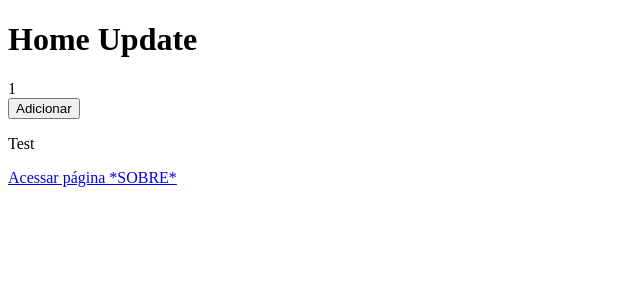
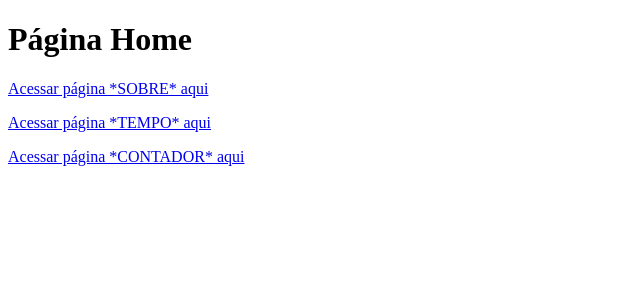
Before and after one commit to AndreMyszko/verselintegration, a Next.js app: page / in a window 1280 px wide. Shown: the top 300 px of the page, without its empty margins (0-640 px from the left). Built offline with nearby package versions, Linux system fonts and the light colour scheme.

Commit message:
adicionando pagina contador e tempo

```diff
--- a/pages/index.js
+++ b/pages/index.js
@@ -1,33 +1,34 @@
 //import React from 'react';
-import {useState} from 'react';
+import Link from 'next/link';
 
-function Home(){
+function Home() {
     return (
         //Carregamento do HTML da página está sendo feito aqui.
         <div>
-            <h1>Home Update</h1>
-            <Contador />
-            <p>Test</p>
-            <a href="/sobre">Acessar página *SOBRE*</a>
+
+            <h1>Página Home</h1>
+
+            <p>
+                <Link href="/sobre">
+                    <a >Acessar página *SOBRE* aqui</a>
+                </Link>
+            </p>
+
+            <p>
+                <Link href="/tempo">
+                    <a >Acessar página *TEMPO* aqui</a>
+                </Link>
+            </p>
+
+            <p>
+                <Link href="/contador">
+                    <a >Acessar página *CONTADOR* aqui</a>
+                </Link>
+            </p>
+
         </div>
 
     )
 }
 
-function Contador(){
-    const [contador, setContador] = useState(1);
-
-    function adicionarContador(){
-        setContador(contador + 1);
-    }
-
-    return(
-        //Carregamento do HTML da página está sendo feito aqui.
-        <div>
-            <div>{contador}</div>
-            <button onClick={adicionarContador}>Adicionar</button>
-        </div>
-    )
-}
-
 export default Home;
```
Also changed, not shown: pages/contador.js (added, +40 -0 lines), pages/sobre.js (+9 -2 lines), pages/tempo.js (added, +23 -0 lines).
